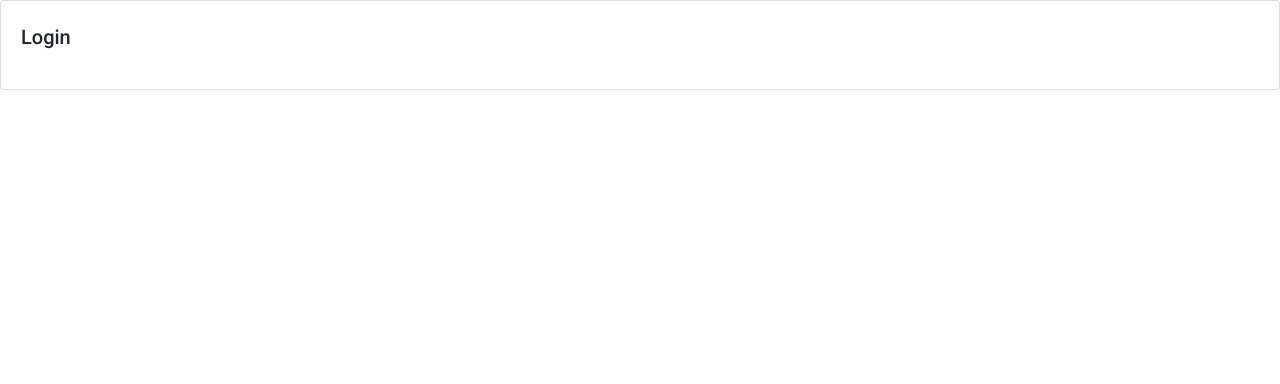
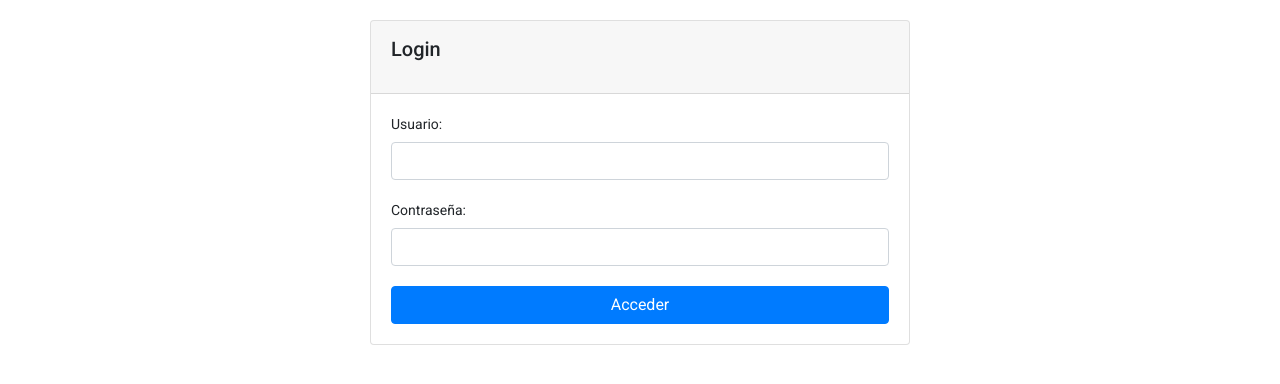
Before and after one commit to AkaiBF/RagnarokHeralds, an Angular app: page / in a window 1280 px wide. Shown: the top 384 px of the page. Built offline with nearby package versions, Linux system fonts and the light colour scheme.

Commit message:
fix(all): se recupera el logion

```diff
--- a/src/app/app-routing.module.ts
+++ b/src/app/app-routing.module.ts
@@ -16,7 +16,7 @@ const routes: Routes = [
 {	path: 'login', component: LoginComponent },
 {	path: 'primaries', component: PrimariesComponent	},
 {	path: 'secondaries', component: SecondariesComponent	},
-{	path: 'melee', component: MeleesComponent	},
+{	path: 'melees', component: MeleesComponent	},
 {	path: 'warframes', component: WarframesComponent	},
 {	path: 'users', component: UsersComponent	},
 {	path:'**', pathMatch: 'full', redirectTo: ''}];
--- a/src/app/app.module.ts
+++ b/src/app/app.module.ts
@@ -1,6 +1,7 @@
 import { BrowserModule } from '@angular/platform-browser';
 import { NgModule } from '@angular/core';
 import { FormsModule } from '@angular/forms'
+import { HttpClientModule } from '@angular/common/http'
 
 import { AppRoutingModule } from './app-routing.module';
 import { AppComponent } from './app.component';
@@ -30,7 +31,8 @@ import { LoginComponent } from './components/login/login.component';
     BrowserModule,
     AppRoutingModule,
     NoopAnimationsModule,
-    FormsModule
+    FormsModule,
+    HttpClientModule
   ],
   providers: [],
   bootstrap: [AppComponent]
--- a/src/app/components/login/login.component.html
+++ b/src/app/components/login/login.component.html
@@ -1,5 +1,23 @@
-<div class="card">
-	<div class="card-body">
-		<h2 class="card-title">Login</h2>
+<div class="container">
+	<br>
+	<div class="row">
+		<div class="col-md-3"></div>
+		<div class="col-md-6">
+			<div class="card">
+				<div class="card-header">
+					<h2 class="card-title">Login</h2>
+				</div>
+				<div class="card-body">
+					<label for="Usuario">Usuario:</label>
+					<input type="text" [(ngModel)]="user" class="form-control">
+					<br>
+					<label for="Password">Contraseña:</label>
+					<input type="password" [(ngModel)]="password" class="form-control">
+					<br>
+					<button type="button" class="btn btn-block btn-primary" (click)="login()">Acceder</button>
+				</div>
+			</div>
+		</div>
+		<div class="col-md-3"></div>
 	</div>
 </div>
--- a/src/app/components/login/login.component.ts
+++ b/src/app/components/login/login.component.ts
@@ -1,4 +1,6 @@
 import { Component, OnInit } from '@angular/core';
+import { UserService } from '../../services/user.service'
+import { Router } from '@angular/router'
 
 @Component({
   selector: 'app-login',
@@ -6,10 +8,20 @@ import { Component, OnInit } from '@angular/core';
   styleUrls: ['./login.component.sass']
 })
 export class LoginComponent implements OnInit {
+	user:string
+	password:string
 
-  constructor() { }
+  constructor(private usersSrv:UserService, private router:Router) { }
 
   ngOnInit(): void {
   }
 
+  login() {
+  	this.usersSrv.login(this.user, this.password).subscribe(res => {
+  		this.router.navigate(['/home'])
+  	}, error => {
+  		console.log("Wrong credentials")
+  	})
+  }
+
 }
--- a/src/app/components/warframes/warframes.component.sass
+++ b/src/app/components/warframes/warframes.component.sass
@@ -0,0 +1,11 @@
+img
+	max-height:50px
+
+.option4
+	background-color: #00ffff
+
+.option2
+	background-color: #ffaa00
+
+.option3
+	background-color: #dadada
```
Also changed, not shown: 11 other files (tests, documents, lock files or other folders).
